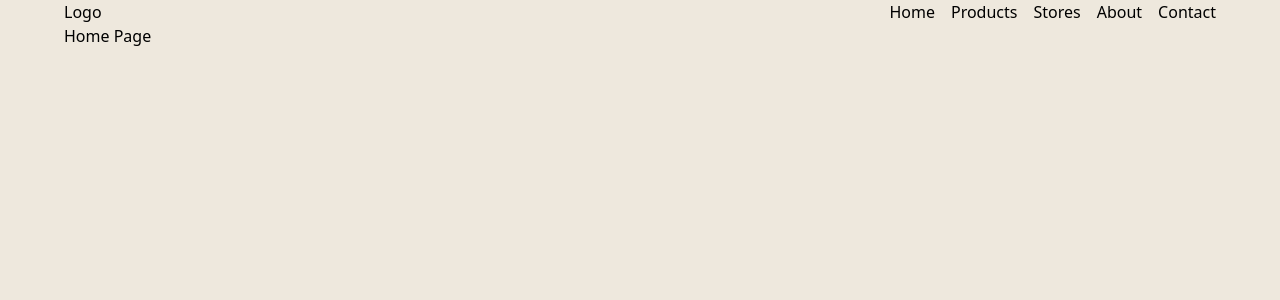
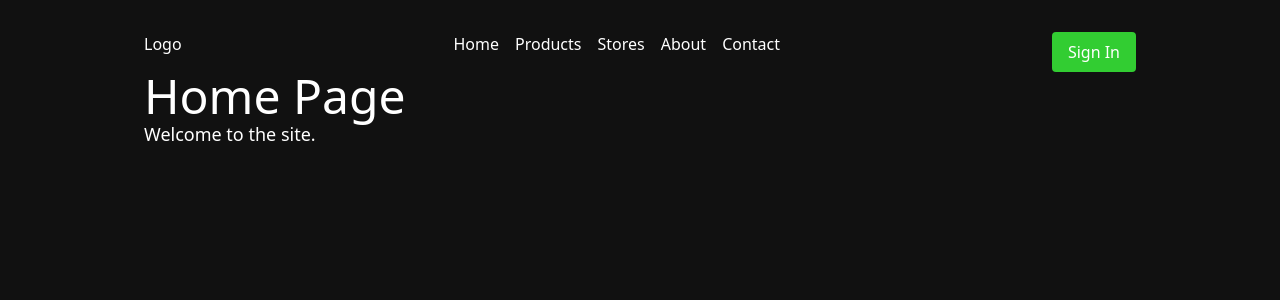
Before and after one commit to 4nth0ny1/store-react-frontend, a React (Vite) app: page / in a window 1280 px wide. Shown: the top 300 px of the page. Built offline with nearby package versions, Linux system fonts and the light colour scheme.

Commit message:
added themes red, blue, and dark and adjusted styles

```diff
--- a/src/components/Navbar.tsx
+++ b/src/components/Navbar.tsx
@@ -6,13 +6,18 @@ export default function Navbar() {
       <Link className="" to="/">
         Logo
       </Link>
-      <div className="flex gap-4">
+      <div className="flex gap-4 font-body">
         <Link to="/">Home</Link>
         <Link to="/products">Products</Link>
         <Link to="/stores">Stores</Link>
         <Link to="/about">About</Link>
         <Link to="/contact">Contact</Link>
       </div>
+      <Link className="" to="/">
+        <button className="bg-[var(--primary)] text-white px-4 py-2 rounded">
+          Sign In
+        </button>
+      </Link>
     </div>
   );
 }
--- a/src/components/StyleWrapper.tsx
+++ b/src/components/StyleWrapper.tsx
@@ -1,9 +1,40 @@
-import type { ReactNode } from "react";
+import type { ReactNode, CSSProperties } from "react";
 
 type StyleWrapperProps = {
   children: ReactNode;
 };
 
+const themes = {
+  red: {
+    "--primary": "#cc0000",
+    "--bg": "#f8f8f9",
+    "--text": "#1a1a1a",
+  },
+  blue: {
+    "--primary": "#004990",
+    "--bg": "#f4f7fb",
+    "--text": "#0f172a",
+  },
+  dark: {
+    "--primary": "#32cd32",
+    "--bg": "#111111",
+    "--text": "#ffffff",
+  },
+} as const;
+
+type ThemeName = keyof typeof themes;
+
+const CURRENT_THEME: ThemeName = "dark";
+
 export default function StyleWrapper({ children }: StyleWrapperProps) {
-  return <div className="px-16">{children}</div>;
+  const themeVars = themes[CURRENT_THEME] as CSSProperties;
+
+  return (
+    <div
+      style={themeVars}
+      className="min-h-screen bg-[var(--bg)] text-[var(--text)] py-8 px-36"
+    >
+      {children}
+    </div>
+  );
 }
--- a/src/pages/Home.tsx
+++ b/src/pages/Home.tsx
@@ -1,7 +1,8 @@
 export default function Home() {
   return (
     <>
-      <h2>Home Page</h2>
+      <h2 className="font-heading text-5xl">Home Page</h2>
+      <p className="font-body text-lg">Welcome to the site.</p>
     </>
   );
 }
--- a/src/pages/ProductPage.tsx
+++ b/src/pages/ProductPage.tsx
@@ -46,11 +46,8 @@ function ProductPage({ loading, error, products, fetchProducts }: Props) {
               </td>
               <td>{item.price}</td>
               <td>
-                <button
-                  type="button"
-                  className="text-white bg-blue-600 box-border border p-2"
-                >
-                  Add to Inventory
+                <button className="bg-[var(--primary)] text-white px-4 py-2 rounded-2xl">
+                  Add to Inventory{" "}
                 </button>
               </td>
             </tr>
--- a/tailwind.config.ts
+++ b/tailwind.config.ts
@@ -4,7 +4,16 @@ export default {
     "./src/**/*.{js,ts,jsx,tsx}", // Adjust this path if your source files are in a different location
   ],
   theme: {
-    extend: {},
+    extend: {
+      fontFamily: {
+        heading: ["Montserrat", "sans-serif"],
+        body: ["Open Sans", "sans-serif"],
+      },
+      spacing: {
+        128: "32rem",
+        144: "36rem",
+      },
+    },
   },
   plugins: [],
 };
```
